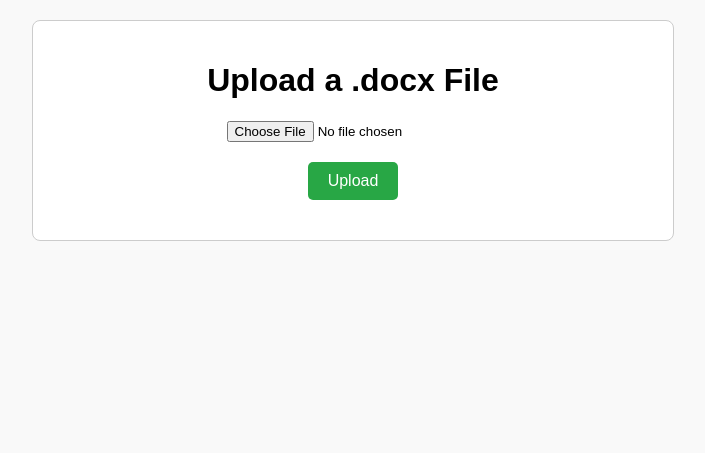
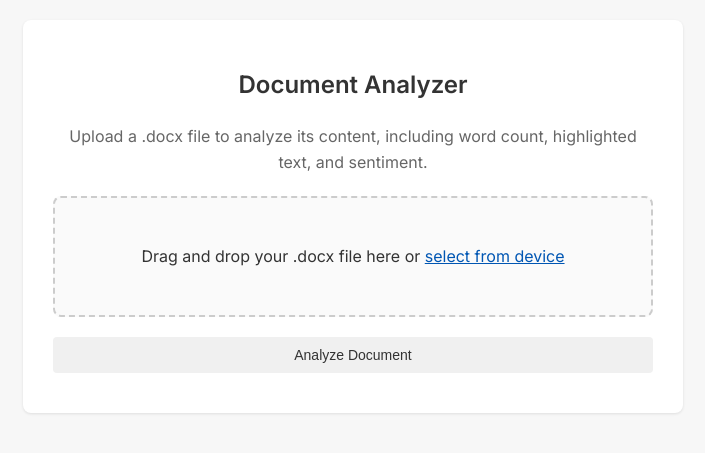
Before and after one commit to Abhighyan/counthighlightedwords, a Flask app: page / in a window 1280 px wide. Shown: the top 453 px of the page, without its empty margins (287-992 px from the left). Run offline with Flask 2, Linux system fonts and the light colour scheme.

Commit message:
Update upload.html

```diff
--- a/templates/upload.html
+++ b/templates/upload.html
@@ -3,162 +3,259 @@
 <head>
     <meta charset="UTF-8">
     <meta name="viewport" content="width=device-width, initial-scale=1.0">
-    <title>Document Upload</title>
+    <title>Document Analyzer</title>
+    <link href="https://fonts.googleapis.com/css2?family=Inter:wght@400;500;600&display=swap" rel="stylesheet">
     <style>
         body {
-            font-family: Arial, sans-serif;
-            background-color: #f9f9f9;
+            font-family: 'Inter', sans-serif;
+            background-color: #f7f7f7;
+            color: #333;
             margin: 0;
             padding: 20px;
+            line-height: 1.6;
+        }
+        .container {
+            max-width: 600px;
+            margin: auto;
+            padding: 30px;
+            background: #ffffff;
+            border-radius: 8px;
+            box-shadow: 0 1px 3px rgba(0,0,0,0.1);
         }
         h1 {
+            font-size: 24px;
+            font-weight: 600;
+            margin-bottom: 20px;
             text-align: center;
+            color: #333;
         }
-        .upload-container {
-            max-width: 600px;
-            margin: auto;
-            padding: 20px;
-            border: 1px solid #ccc;
+        .description {
+            text-align: center;
+            color: #666;
+            margin-bottom: 20px;
+        }
+        .drop-area {
+            border: 2px dashed #ccc;
             border-radius: 8px;
-            background-color: #fff;
+            padding: 30px;
+            text-align: center;
+            transition: all 0.3s ease;
+            cursor: pointer;
+            margin-bottom: 20px;
+            background-color: #fafafa;
         }
-        input[type="file"] {
-            display: block;
-            margin: 20px auto;
+        .drop-area:hover, .drop-area.dragover {
+            background-color: #f0f0f0;
+            border-color: #999;
         }
-        button {
-            display: block;
-            margin: 20px auto;
-            padding: 10px 20px;
-            font-size: 16px;
+        .file-upload-text {
+            color: #0056b3;
+            text-decoration: underline;
+        }
+        .submit-button {
+            background-color: #f0f0f0;
+            color: #333;
+            border: none;
+            border-radius: 4px;
+            padding: 10px 16px;
+            font-size: 14px;
+            font-weight: 500;
             cursor: pointer;
-            border: none;
-            background-color: #28a745;
-            color: white;
-            border-radius: 5px;
+            transition: background-color 0.3s ease;
+            width: 100%;
+            margin-bottom: 10px;
         }
-        #result {
+        .submit-button:hover {
+            background-color: #e0e0e0;
+        }
+        #progress-container {
             margin-top: 20px;
+            background-color: #f0f0f0;
+            border-radius: 4px;
+            overflow: hidden;
             display: none;
         }
-        .error-message {
-            color: red;
+        .progress-bar {
+            width: 0;
+            height: 4px;
+            background-color: #0056b3;
+            transition: width 0.4s ease-in-out;
         }
         .success-message {
-            color: green;
+            background-color: #e8f5e9;
+            padding: 15px;
+            border-radius: 4px;
+            margin-top: 20px;
+            border-left: 4px solid #4caf50;
+            animation: fadeIn 0.5s ease-out;
         }
-        .popup {
+        .error-message {
+            background-color: #ffebee;
+            color: #c62828;
+            padding: 15px;
+            border-radius: 4px;
+            margin-top: 20px;
+            border-left: 4px solid #ef5350;
+            animation: fadeIn 0.5s ease-out;
+        }
+        .sentiment-info {
+            margin-top: 20px;
+            background-color: #f9f9f9;
+            padding: 15px;
+            border-radius: 4px;
             display: none;
-            position: fixed;
-            left: 50%;
-            top: 50%;
-            transform: translate(-50%, -50%);
-            background-color: white;
-            border: 1px solid #ccc;
-            padding: 20px;
-            z-index: 1000;
-            box-shadow: 0 4px 8px rgba(0, 0, 0, 0.2);
+            animation: fadeIn 0.5s ease-out;
         }
-        .popup-overlay {
-            position: fixed;
-            top: 0;
-            left: 0;
-            width: 100%;
-            height: 100%;
-            background: rgba(0, 0, 0, 0.5);
-            z-index: 500;
-            display: none;
+        .sentiment-info h3 {
+            font-size: 16px;
+            font-weight: 600;
+            color: #333;
+            margin-top: 0;
+        }
+        .sentiment-info p {
+            margin: 10px 0;
+            color: #666;
+        }
+        @keyframes fadeIn {
+            from { opacity: 0; }
+            to { opacity: 1; }
         }
     </style>
 </head>
 <body>
-    <div class="upload-container">
-        <h1>Upload a .docx File</h1>
-        <input type="file" id="fileInput" accept=".docx">
-        <button id="uploadButton">Upload</button>
-        <div id="result"></div>
-    </div>
+    <div class="container">
+        <h1>Document Analyzer</h1>
+        <p class="description">Upload a .docx file to analyze its content, including word count, highlighted text, and sentiment.</p>
 
-    <div class="popup-overlay" id="popupOverlay"></div>
-    <div class="popup" id="popup">
-        <h2>Polarity and Subjectivity</h2>
-        <p>
-            <strong>Polarity:</strong> Polarity is a measure of how positive or negative a given piece of text is. The values range from -1.0 to 1.0, where -1.0 indicates a very negative sentiment, 0.0 indicates a neutral sentiment, and 1.0 indicates a very positive sentiment.
-        </p>
-        <p>
-            <strong>Subjectivity:</strong> Subjectivity indicates whether a text is more opinion-based or factual. The values range from 0.0 to 1.0, where 0.0 indicates a very objective text (factual), and 1.0 indicates a very subjective text (opinion-based).
-        </p>
-        <button id="closePopup">Close</button>
+        <div id="drop-area" class="drop-area">
+            <input type="file" id="file-input" name="file" accept=".docx" style="display: none;">
+            <p>Drag and drop your .docx file here or <span class="file-upload-text">select from device</span></p>
+        </div>
+
+        <button id="analyze-button" class="submit-button" disabled>Analyze Document</button>
+
+        <div id="progress-container">
+            <div id="progress-bar" class="progress-bar"></div>
+        </div>
+
+        <div id="result-container"></div>
+
+        <div id="sentiment-info" class="sentiment-info">
+            <h3>Understanding Sentiment Analysis</h3>
+            <p><strong>Polarity:</strong> Measures the overall emotion of the text, ranging from -1 (very negative) to 1 (very positive).</p>
+            <p><strong>Subjectivity:</strong> Indicates how subjective or opinionated the text is, ranging from 0 (very objective) to 1 (very subjective).</p>
+        </div>
     </div>
 
     <script>
-        const uploadButton = document.getElementById('uploadButton');
-        const fileInput = document.getElementById('fileInput');
-        const resultContainer = document.getElementById('result');
-        const popup = document.getElementById('popup');
-        const popupOverlay = document.getElementById('popupOverlay');
-        const closePopup = document.getElementById('closePopup');
+        const dropArea = document.getElementById('drop-area');
+        const fileInput = document.getElementById('file-input');
+        const analyzeButton = document.getElementById('analyze-button');
+        const progressContainer = document.getElementById('progress-container');
+        const progressBar = document.getElementById('progress-bar');
+        const resultContainer = document.getElementById('result-container');
+        const sentimentInfo = document.getElementById('sentiment-info');
 
-        uploadButton.addEventListener('click', () => {
+        ['dragenter', 'dragover', 'dragleave', 'drop'].forEach(eventName => {
+            dropArea.addEventListener(eventName, preventDefaults, false);
+        });
+
+        function preventDefaults(e) {
+            e.preventDefault();
+            e.stopPropagation();
+        }
+
+        ['dragenter', 'dragover'].forEach(eventName => {
+            dropArea.addEventListener(eventName, highlight, false);
+        });
+
+        ['dragleave', 'drop'].forEach(eventName => {
+            dropArea.addEventListener(eventName, unhighlight, false);
+        });
+
+        function highlight() {
+            dropArea.classList.add('dragover');
+        }
+
+        function unhighlight() {
+            dropArea.classList.remove('dragover');
+        }
+
+        dropArea.addEventListener('drop', handleDrop, false);
+
+        function handleDrop(e) {
+            const dt = e.dataTransfer;
+            const files = dt.files;
+            handleFiles(files);
+        }
+
+        fileInput.addEventListener('change', function() {
+            handleFiles(this.files);
+        });
+
+        dropArea.addEventListener('click', () => fileInput.click());
+
+        function handleFiles(files) {
+            if (files.length > 0 && files[0].name.endsWith('.docx')) {
+                analyzeButton.disabled = false;
+                analyzeButton.textContent = `Analyze ${files[0].name}`;
+            } else {
+                showMessage('Please select a valid .docx file.', 'error');
+            }
+        }
+
+        analyzeButton.addEventListener('click', uploadAndAnalyze);
+
+        function uploadAndAnalyze() {
             const file = fileInput.files[0];
             if (!file) {
-                showMessage("Please select a file.", 'error');
+                showMessage('Please select a file first.', 'error');
                 return;
             }
 
             const formData = new FormData();
             formData.append('file', file);
 
-            const xhr = new XMLHttpRequest();
-            xhr.open('POST', '/upload', true);
+            progressContainer.style.display = 'block';
+            progressBar.style.width = '0%';
 
-            xhr.onload = function() {
-                if (xhr.status === 200) {
-                    const response = JSON.parse(xhr.responseText);
-                    if (response.status === 'success') {
-                        const { full_word_count, highlighted_word_count, highlighted_word_percentage, polarity, subjectivity, color_percentage_details } = response;
-                        resultContainer.innerHTML = `
-                            <div class="success-message">Analysis Results:</div>
-                            <p>Total Words: ${full_word_count}</p>
-                            <p>Highlighted Words: ${highlighted_word_count} (${highlighted_word_percentage.toFixed(2)}%)</p>
-                            <p>Polarity: ${polarity}</p>
-                            <p>Subjectivity: ${subjectivity}</p>
-                            <div>${color_percentage_details}</div>
-                        `;
-                        resultContainer.style.display = 'block';
-                    } else {
-                        showMessage(response.message, 'error');
-                    }
+            fetch('/upload', {
+                method: 'POST',
+                body: formData
+            })
+            .then(response => response.json())
+            .then(data => {
+                progressContainer.style.display = 'none';
+                if (data.status === 'success') {
+                    showResults(data);
                 } else {
-                    showMessage("An error occurred while processing the file.", 'error');
+                    showMessage(data.message, 'error');
                 }
-            };
+            })
+            .catch(error => {
+                progressContainer.style.display = 'none';
+                showMessage('An error occurred during the upload.', 'error');
+            });
+        }
 
-            xhr.send(formData);
-        });
+        function showResults(data) {
+            resultContainer.innerHTML = `
+                <div class="success-message">
+                    <h3>Analysis Results</h3>
+                    <p>Total words: ${data.full_word_count}</p>
+                    <p>Highlighted words: ${data.highlighted_word_count} (${data.highlighted_word_percentage.toFixed(2)}%)</p>
+                    <p>Sentiment Polarity: ${data.polarity.toFixed(2)} (${getSentimentDescription(data.polarity)})</p>
+                    <p>Subjectivity: ${data.subjectivity.toFixed(2)} (${getSubjectivityDescription(data.subjectivity)})</p>
+                    <h4>Highlight Colors:</h4>
+                   ;
+        }
 
         function showMessage(message, type) {
             resultContainer.innerHTML = `<div class="${type}-message">${message}</div>`;
-            resultContainer.style.display = 'block';
+            sentimentInfo.style.display = 'none';
         }
 
-        // Popup functionality
-        document.addEventListener('click', (e) => {
-            if (e.target.matches('.popup-overlay')) {
-                closePopup.click();
-            }
-        });
 
-        closePopup.addEventListener('click', () => {
-            popup.style.display = 'none';
-            popupOverlay.style.display = 'none';
-        });
-
-        // Show popup for polarity and subjectivity
-        resultContainer.addEventListener('click', () => {
-            popup.style.display = 'block';
-            popupOverlay.style.display = 'block';
-        });
     </script>
 </body>
 </html>
```
